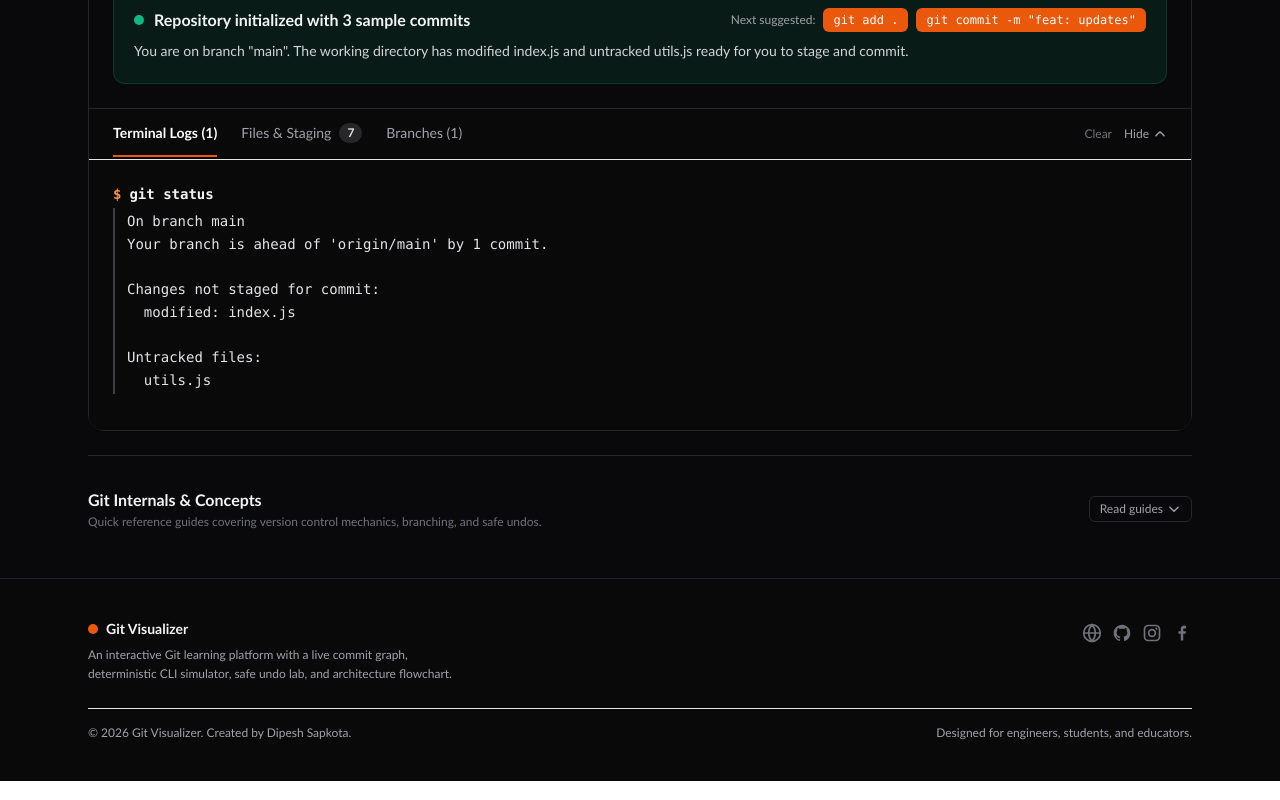
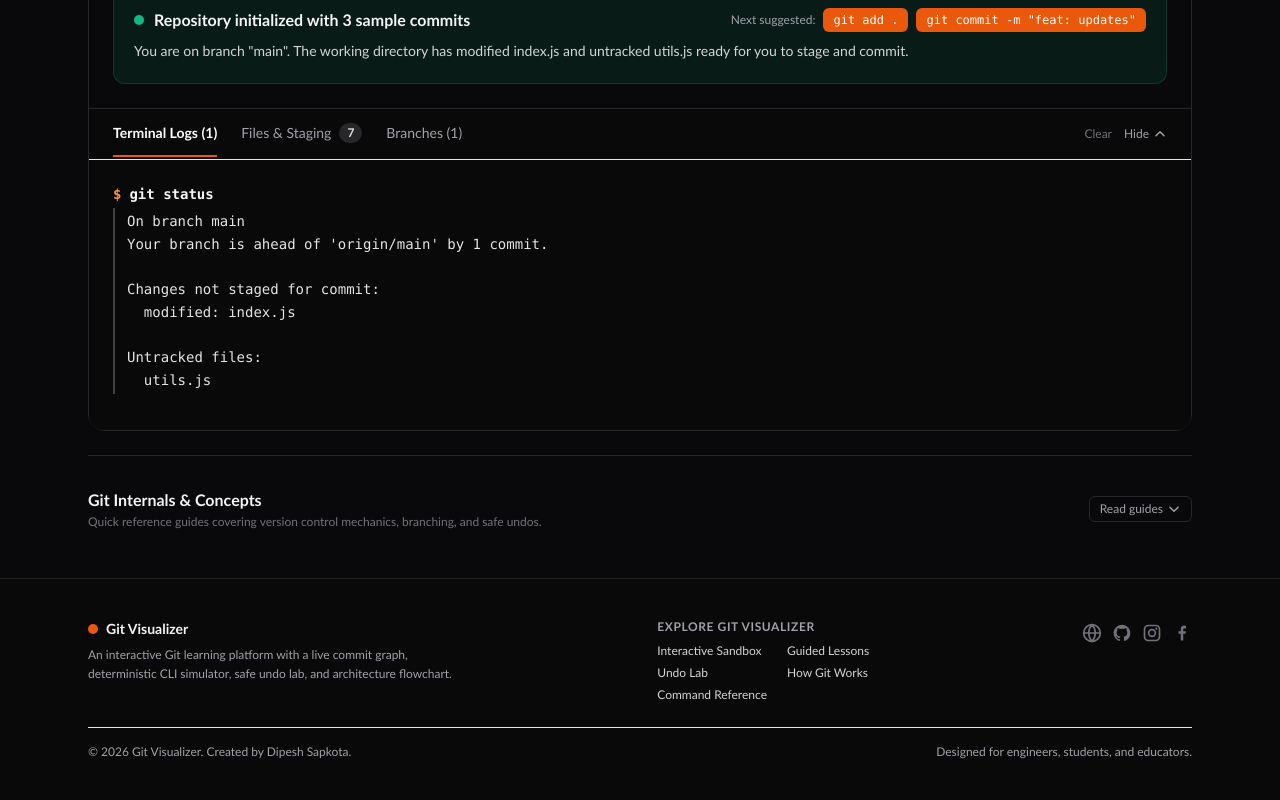
Before and after one commit to Dszae/git-visualizer, a React (Vite) app: page / in a window 1280 px wide. Shown: the part 911-1711 px from the top of the page. Built offline with nearby package versions, Linux system fonts and the light colour scheme.

Commit message:
Finalize SEO optimization, crawler accessibility, and favicon configuration

```diff
--- a/index.html
+++ b/index.html
@@ -149,7 +149,7 @@
                 "position": 1,
                 "name": "Interactive Sandbox",
                 "description": "Deterministic Git command simulator with live commit DAG graph",
-                "url": "https://git-visualizer.dipeshsapkota7.com.np/?tab=sandbox"
+                "url": "https://git-visualizer.dipeshsapkota7.com.np/"
               },
               {
                 "@type": "SiteNavigationElement",
@@ -202,6 +202,17 @@
         <p>A deterministic Git repository simulator, live commit DAG visualizer, guided curriculum, safe undo laboratory, and architecture flowchart by <a href="https://www.dipeshsapkota7.com.np/" rel="author">Dipesh Sapkota</a>.</p>
         <p>Main Portfolio & Projects: <a href="https://www.dipeshsapkota7.com.np/" rel="home">https://www.dipeshsapkota7.com.np/</a></p>
 
+        <nav aria-label="Git Visualizer features">
+          <h2>Explore Git Visualizer</h2>
+          <ul>
+            <li><a href="https://git-visualizer.dipeshsapkota7.com.np/">Interactive Sandbox</a></li>
+            <li><a href="https://git-visualizer.dipeshsapkota7.com.np/?tab=lessons">Guided Lessons</a></li>
+            <li><a href="https://git-visualizer.dipeshsapkota7.com.np/?tab=undo-lab">Undo Lab</a></li>
+            <li><a href="https://git-visualizer.dipeshsapkota7.com.np/?tab=flowchart">How Git Works</a></li>
+            <li><a href="https://git-visualizer.dipeshsapkota7.com.np/?tab=reference">Command Reference</a></li>
+          </ul>
+        </nav>
+
         <h2>Core Modules</h2>
         <ul>
           <li><strong>Interactive Sandbox:</strong> Live commit graph, simulated CLI terminal, repository state inspector (working tree, index, branches, stash, remotes), before-and-after explanation panel, and time-travel timeline.</li>
--- a/src/App.jsx
+++ b/src/App.jsx
@@ -335,6 +335,19 @@
               </p>
             </div>
 
+            <nav className="space-y-2" aria-label="Git Visualizer features">
+              <h2 className="text-xs font-semibold uppercase tracking-wider text-zinc-600 dark:text-zinc-400">
+                Explore Git Visualizer
+              </h2>
+              <div className="grid grid-cols-2 gap-x-5 gap-y-1.5 text-xs">
+                <a href="/" className="text-zinc-700 dark:text-zinc-300 hover:text-orange-600 dark:hover:text-orange-400 transition-colors">Interactive Sandbox</a>
+                <a href="/?tab=lessons" className="text-zinc-700 dark:text-zinc-300 hover:text-orange-600 dark:hover:text-orange-400 transition-colors">Guided Lessons</a>
+                <a href="/?tab=undo-lab" className="text-zinc-700 dark:text-zinc-300 hover:text-orange-600 dark:hover:text-orange-400 transition-colors">Undo Lab</a>
+                <a href="/?tab=flowchart" className="text-zinc-700 dark:text-zinc-300 hover:text-orange-600 dark:hover:text-orange-400 transition-colors">How Git Works</a>
+                <a href="/?tab=reference" className="text-zinc-700 dark:text-zinc-300 hover:text-orange-600 dark:hover:text-orange-400 transition-colors">Command Reference</a>
+              </div>
+            </nav>
+
             <div className="space-y-3">
               <div className="flex flex-wrap items-center justify-center md:justify-start gap-2.5 pt-1" aria-label="Dipesh Sapkota links">
                 {/* Original Website Link with Globe Icon */}
```
Also changed, not shown: 1 other file (tests, documents, lock files or other folders).
